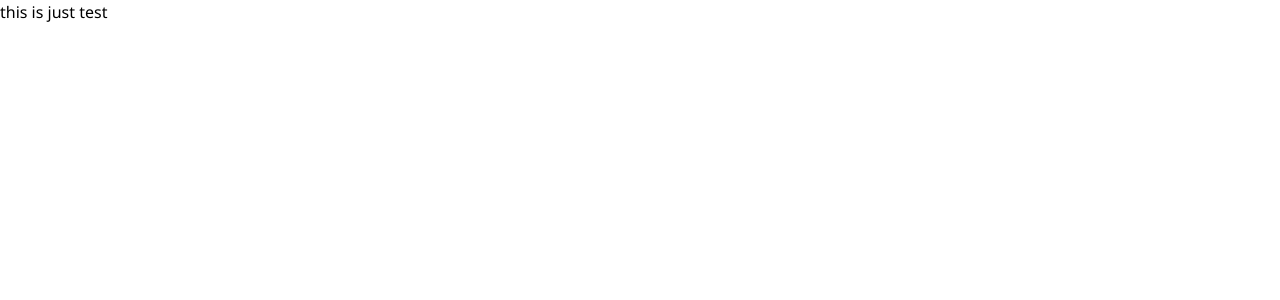
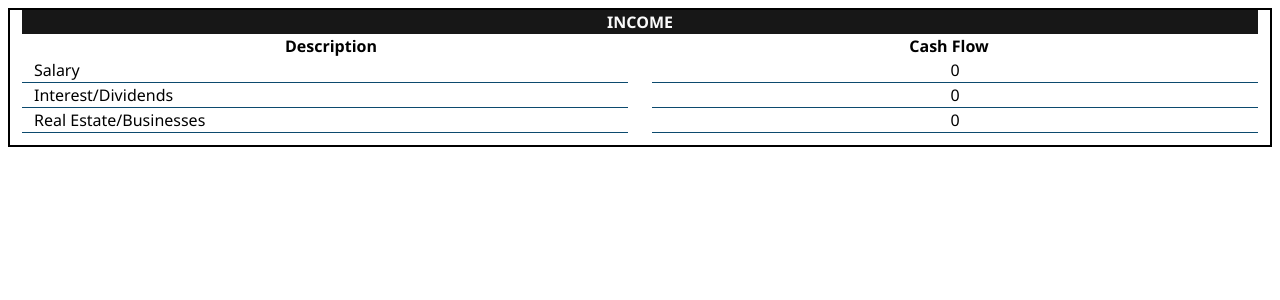
Before and after one commit to crypt096/richdad-financial-statement, a Vue app in the folder frontend/: page / in a window 1280 px wide. Shown: the top 300 px of the page. Built offline with nearby package versions, Linux system fonts and the light colour scheme.

Commit message:
Update IncomeStatementLayout.vue

```diff
--- a/frontend/src/components/IncomeStatementLayout.vue
+++ b/frontend/src/components/IncomeStatementLayout.vue
@@ -10,7 +10,9 @@
   <!-- <income></income>
   <expenses></expenses>
   <auditor></auditor> -->
-  this is just test
+  <div class="m-2 border-2 border-black">
+    <income></income>
+  </div>
 </template>
 
 <script lang="ts" setup>
```
